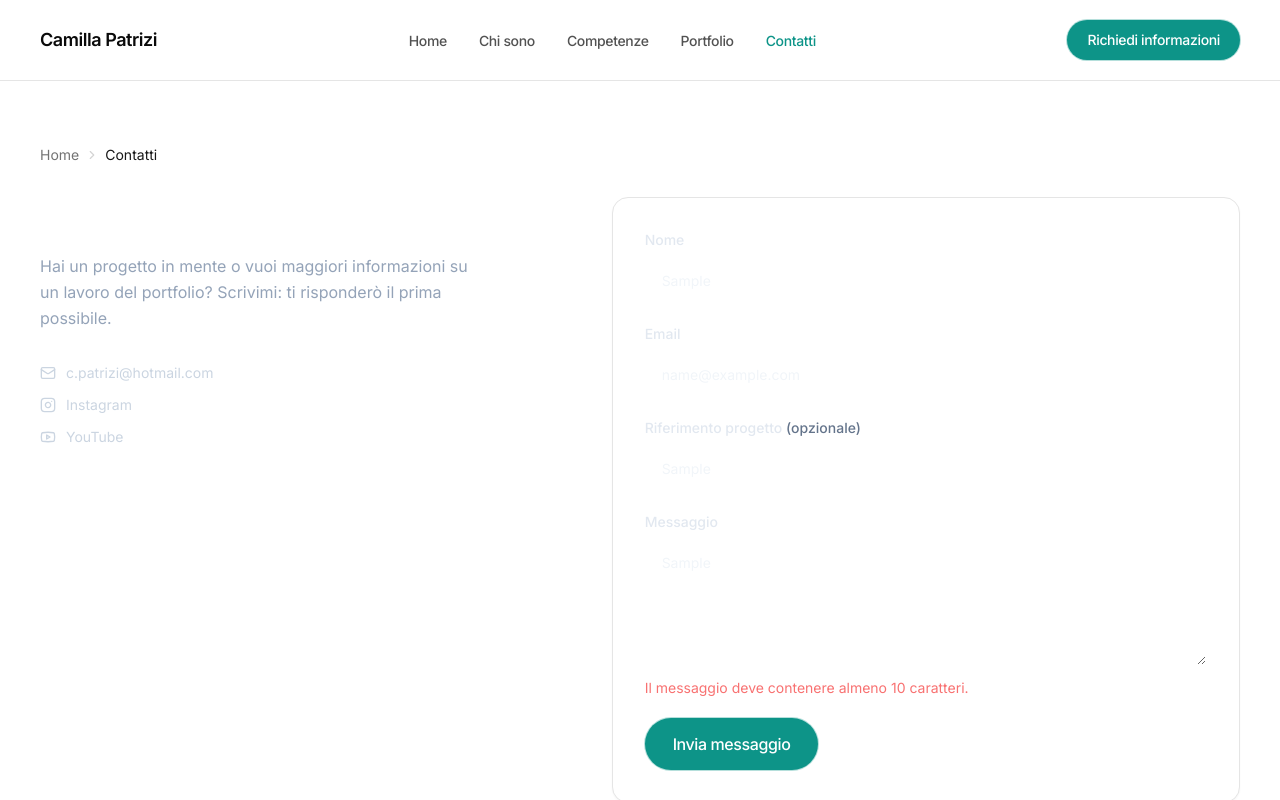
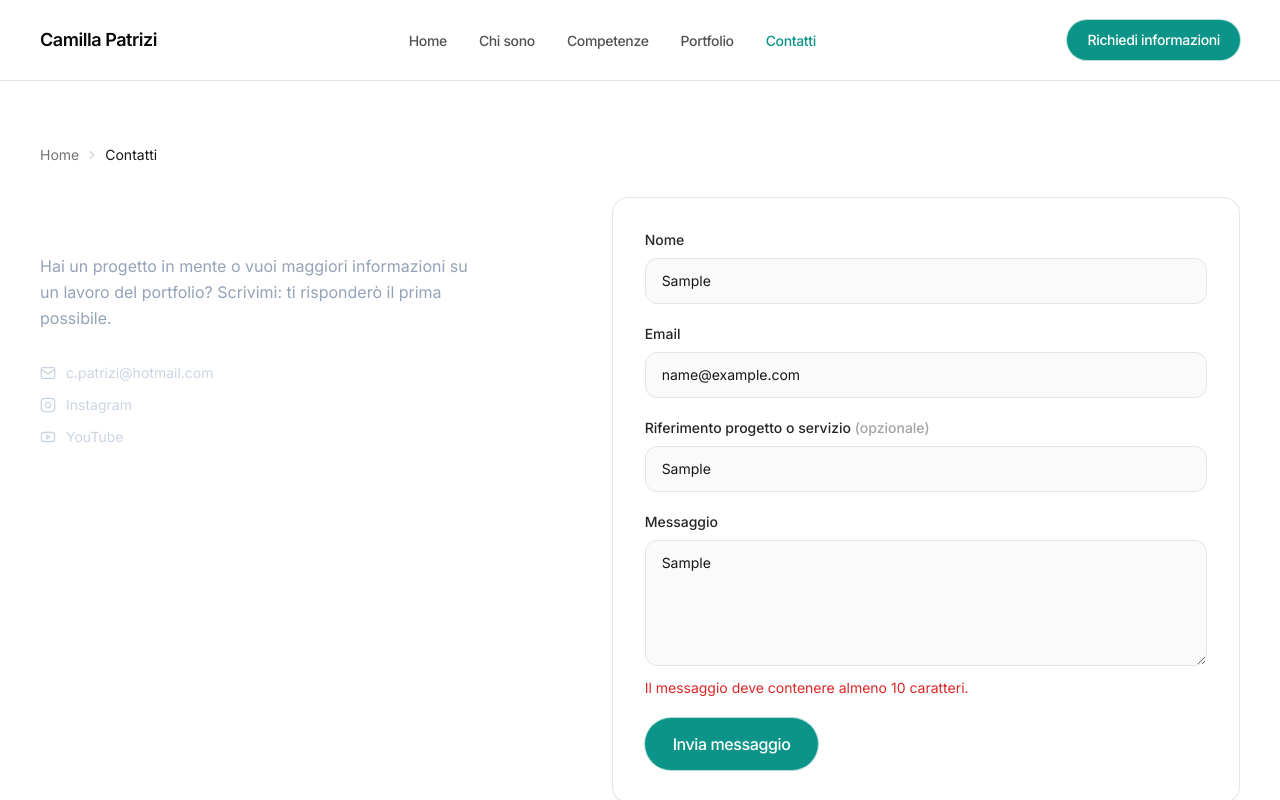
Before and after one commit to Camilla86/Camilla-Patrizi-Portfolio, a Next.js app: page /contatti in a window 1280 px wide. Both pictures are taken after typing "Sample", "name@example.com", "Sample", "Sample" into the empty fields and a click on the button "Invia messaggio". Shown: the top 800 px of the page. Built offline with nearby package versions, Linux system fonts and the light colour scheme; no server answers.

Commit message:
ContactForm: precompila riferimento da progetto o servizio, colori chiari

```diff
--- a/src/components/forms/ContactForm.tsx
+++ b/src/components/forms/ContactForm.tsx
@@ -4,13 +4,20 @@ import { useState, type FormEvent } from 'react';
 import { useSearchParams } from 'next/navigation';
 import { Button } from '@/components/ui/Button';
 import { contactSchema } from '@/lib/contact-schema';
+import { getCategoryBySlug } from '@/content/categories';
+import { getPortfolioItemBySlug } from '@/content/portfolio';
 
 type Status = 'idle' | 'loading' | 'success' | 'error';
 
 /** Form di contatto: valida i dati, li invia all'API route e mostra lo stato in modo accessibile. */
 export function ContactForm() {
   const searchParams = useSearchParams();
-  const riferimentoIniziale = searchParams.get('rif') ?? '';
+  const rifSlug = searchParams.get('rif');
+  const servizioSlug = searchParams.get('servizio');
+  const riferimentoIniziale =
+    (rifSlug && getPortfolioItemBySlug(rifSlug)?.title) ||
+    (servizioSlug && getCategoryBySlug(servizioSlug)?.name) ||
+    '';
 
   const [status, setStatus] = useState<Status>('idle');
   const [fieldErrors, setFieldErrors] = useState<Record<string, string>>({});
@@ -61,8 +68,8 @@ export function ContactForm() {
   if (status === 'success') {
     return (
       <div role="status" aria-live="polite" className="glass-card p-8 text-center">
-        <p className="text-lg font-semibold text-white">Messaggio inviato!</p>
-        <p className="mt-2 text-sm text-slate-400">Grazie per avermi scritto, ti risponderò al più presto.</p>
+        <p className="text-lg font-semibold text-neutral-950">Messaggio inviato!</p>
+        <p className="mt-2 text-sm text-neutral-600">Grazie per avermi scritto, ti risponderò al più presto.</p>
       </div>
     );
   }
@@ -70,7 +77,7 @@ export function ContactForm() {
   return (
     <form onSubmit={handleSubmit} noValidate className="space-y-5">
       <div>
-        <label htmlFor="nome" className="mb-2 block text-sm font-medium text-slate-200">
+        <label htmlFor="nome" className="mb-2 block text-sm font-medium text-neutral-800">
           Nome
         </label>
         <input
@@ -80,17 +87,17 @@ export function ContactForm() {
           required
           aria-invalid={Boolean(fieldErrors.nome)}
           aria-describedby={fieldErrors.nome ? 'nome-error' : undefined}
-          className="w-full rounded-xl border border-white/10 bg-white/[0.04] px-4 py-3 text-sm text-slate-100 focus:border-electric-400"
+          className="w-full rounded-xl border border-neutral-200 bg-neutral-50 px-4 py-3 text-sm text-neutral-900 focus:border-teal-500 focus:bg-white"
         />
         {fieldErrors.nome && (
-          <p id="nome-error" className="mt-1.5 text-sm text-red-400">
+          <p id="nome-error" className="mt-1.5 text-sm text-red-600">
             {fieldErrors.nome}
           </p>
         )}
       </div>
 
       <div>
-        <label htmlFor="email" className="mb-2 block text-sm font-medium text-slate-200">
+        <label htmlFor="email" className="mb-2 block text-sm font-medium text-neutral-800">
           Email
         </label>
         <input
@@ -100,30 +107,30 @@ export function ContactForm() {
           required
           aria-invalid={Boolean(fieldErrors.email)}
           aria-describedby={fieldErrors.email ? 'email-error' : undefined}
-          className="w-full rounded-xl border border-white/10 bg-white/[0.04] px-4 py-3 text-sm text-slate-100 focus:border-electric-400"
+          className="w-full rounded-xl border border-neutral-200 bg-neutral-50 px-4 py-3 text-sm text-neutral-900 focus:border-teal-500 focus:bg-white"
         />
         {fieldErrors.email && (
-          <p id="email-error" className="mt-1.5 text-sm text-red-400">
+          <p id="email-error" className="mt-1.5 text-sm text-red-600">
             {fieldErrors.email}
           </p>
         )}
       </div>
 
       <div>
-        <label htmlFor="riferimento" className="mb-2 block text-sm font-medium text-slate-200">
-          Riferimento progetto <span className="text-slate-500">(opzionale)</span>
+        <label htmlFor="riferimento" className="mb-2 block text-sm font-medium text-neutral-800">
+          Riferimento progetto o servizio <span className="text-neutral-400">(opzionale)</span>
         </label>
         <input
           id="riferimento"
           name="riferimento"
           type="text"
           defaultValue={riferimentoIniziale}
-          className="w-full rounded-xl border border-white/10 bg-white/[0.04] px-4 py-3 text-sm text-slate-100 focus:border-electric-400"
+          className="w-full rounded-xl border border-neutral-200 bg-neutral-50 px-4 py-3 text-sm text-neutral-900 focus:border-teal-500 focus:bg-white"
         />
       </div>
 
       <div>
-        <label htmlFor="messaggio" className="mb-2 block text-sm font-medium text-slate-200">
+        <label htmlFor="messaggio" className="mb-2 block text-sm font-medium text-neutral-800">
           Messaggio
         </label>
         <textarea
@@ -133,17 +140,17 @@ export function ContactForm() {
           required
           aria-invalid={Boolean(fieldErrors.messaggio)}
           aria-describedby={fieldErrors.messaggio ? 'messaggio-error' : undefined}
-          className="w-full rounded-xl border border-white/10 bg-white/[0.04] px-4 py-3 text-sm text-slate-100 focus:border-electric-400"
+          className="w-full rounded-xl border border-neutral-200 bg-neutral-50 px-4 py-3 text-sm text-neutral-900 focus:border-teal-500 focus:bg-white"
         />
         {fieldErrors.messaggio && (
-          <p id="messaggio-error" className="mt-1.5 text-sm text-red-400">
+          <p id="messaggio-error" className="mt-1.5 text-sm text-red-600">
             {fieldErrors.messaggio}
           </p>
         )}
       </div>
 
       {formError && (
-        <p role="alert" className="text-sm text-red-400">
+        <p role="alert" className="text-sm text-red-600">
           {formError}
         </p>
       )}
```
